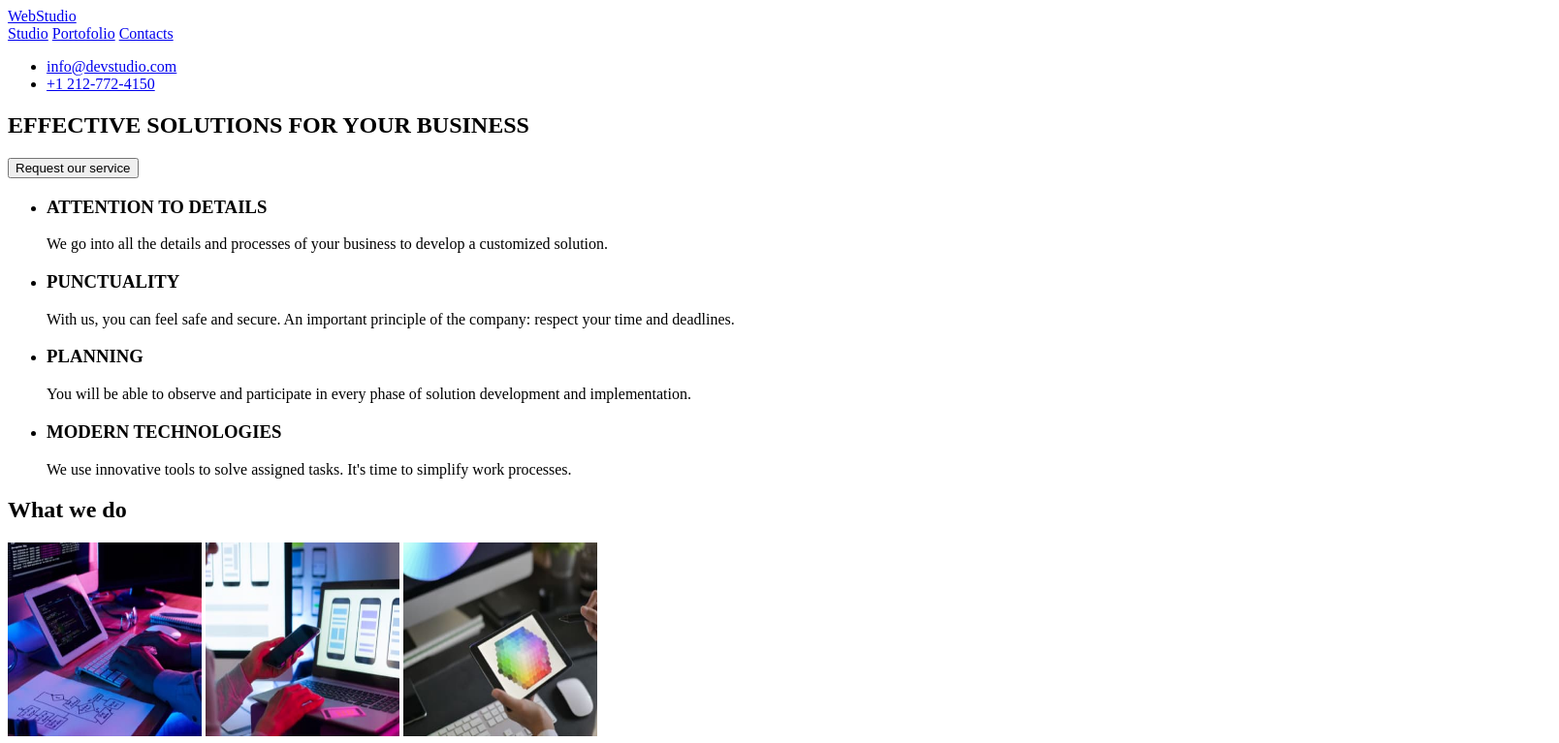
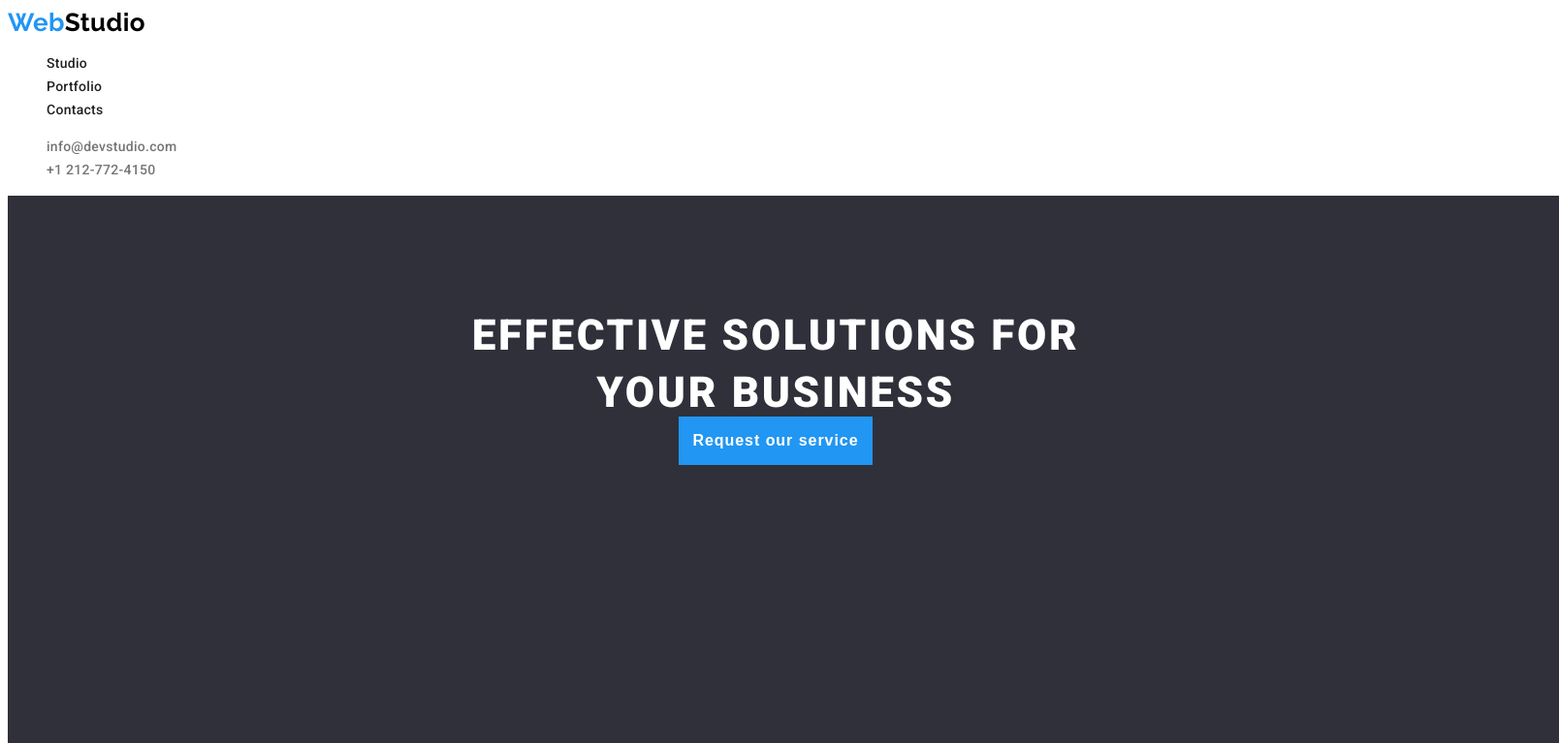
Before and after one commit to BobliHH/goit-markup-hw-02, a plain HTML site: page index.html in a window 1280 px wide. Shown: the top 767 px of the page at 97% size, 1608 px wide, since content can reach past the window. Drawn offline with Linux system fonts and the light colour scheme.

Commit message:
day 1 commit

```diff
--- /dev/null
+++ b/css/styles.css
@@ -0,0 +1,126 @@
+:root{
+    --highlight-color:#2196F3;
+    --white-color: #ffffff;
+    --dark-bg:#2F303A;
+    --subtitle-color:#212121;
+    --text-color:#757575;
+    --text-on-dark-bg:rgba(255, 255, 255, 0.6);
+
+}
+
+body{
+    font-family: 'Roboto', sans-serif;
+    font-weight: 400px;
+    font-size: 14px;
+    line-height: 1.71;
+    letter-spacing: 0.03em;
+}
+
+.unstiled-list{
+    list-style-type: none;
+}
+
+.link{
+    text-decoration: none;
+}
+
+.dark-section{
+    background-color: var(--dark-bg);
+}
+
+/* Header styling */
+
+.page-header{
+    background-color: var(--white-color);
+}
+
+.logo{
+    font-family: 'Raleway';
+    color: black;
+    font-weight:700;
+    font-size: 26px;
+    line-height: 1.19;
+
+}
+
+.logo-web{
+    color: var(--highlight-color);
+}
+
+.main-nav-link{
+    color: var(--subtitle-color);
+    font-weight:500;
+    line-height: 1.14;
+    letter-spacing: 0.02em;
+}
+
+.main-nav-link:hover,
+.main-nav-link:active,
+.main-nav-link:focus{
+    color: var(--highlight-color);
+}
+
+.contact-nav-link{
+    color:var(--text-color);
+    font-weight:500;
+    line-height: 1.14;
+    letter-spacing: 0.02em;
+}
+
+.contact-nav-link:hover,
+.contact-nav-link:active,
+.contact-nav-link:focus{
+    color: var(--highlight-color);
+}
+
+.hero-section {
+    background-color: var(--dark-bg);
+    width: 1600px;
+    height: 600px;
+    left: 0px;
+    top: 80px;
+}
+
+.hero-title{
+    color:var(--white-color);
+    font-weight: 900;
+    font-size: 44px;
+    line-height: 1.36;
+    text-align: center;
+    letter-spacing: 0.06em;
+    text-transform: uppercase;
+    position: absolute;
+    width: 696px;
+    height: 120px;
+    left: 452px;
+    top: 280px;
+}
+
+.request-button{
+    color:var(--white-color);
+    background-color: var(--highlight-color);
+    border: 1px solid var(--highlight-color);
+    cursor: pointer;
+    font-weight:700;
+    font-size: 16px;
+    line-height: 1.87;
+    letter-spacing: 0.06em;
+    position: absolute;
+    width: 200px;
+    height: 50px;
+    left: 700px;
+    top: 430px;
+}
+/* Sections syling */
+
+.skills-subtitle{
+    color: var(--subtitle-color);
+    font-weight: 700;
+    font-size: 14px;
+    line-height: 1.14;
+    text-transform: uppercase
+}
+
+.skills-text{
+    color: var(--text-color);
+}
--- a/index.html
+++ b/index.html
@@ -1,47 +1,53 @@
 <!DOCTYPE html>
 <html lang="en">
 <head>
+  <link rel="stylesheet" href="css/styles.css">
+  <link rel="preconnect" href="https://fonts.googleapis.com">
+  <link rel="preconnect" href="https://fonts.gstatic.com" crossorigin>
+  <link href="https://fonts.googleapis.com/css2?family=Raleway:wght@700&family=Roboto:wght@400;500;700;900&display=swap" rel="stylesheet">
   <meta charset="UTF-8" />
   <meta http-equiv="X-UA-Compatible" content="IE=edge" />
   <meta name="viewport" content="width=device-width, initial-scale=1.0" />
   <title>Studio</title>
 </head>
 <body>
-    <header>
-      <a href="barbershop.html">WebStudio</a>
+  <header class="page-header">
+    <a class="logo link" href="/"><span class="logo-web">Web</span>Studio</a>
     <nav>
-        <a href="studio.html">Studio</a>
-        <a href="portofolio.html">Portofolio</a>
-        <a href="contacts.html">Contacts</a>
+      <ul class="unstiled-list">
+        <li><a class="main-nav-link link" href="studio.html">Studio</a></li>
+        <li><a class="main-nav-link link" href="portfolio.html">Portfolio</a></li>
+        <li><a class="main-nav-link link" href="contacts.html">Contacts</a></li>
+      </ul>
     </nav>
-      <ul>
-        <li><a href="mailto:info@devstudio.com">info@devstudio.com</a></li>
-        <li><a href="tel:+12127724150">+1 212-772-4150</a></li>
+    <ul class="unstiled-list">
+      <li><a class="contact-nav-link link" href="mailto:info@devstudio.com">info@devstudio.com</a></li>
+      <li><a class="contact-nav-link link" href="tel:+12127724150">+1 212-772-4150</a></li>
     </ul>
   </header>
   <main>
-      <section>
-        <h1>EFFECTIVE SOLUTIONS FOR YOUR BUSINESS</h1>
-        <button>Request our service</button>
+    <section class="hero-section">
+      <h1 class="hero-title">EFFECTIVE SOLUTIONS FOR YOUR BUSINESS</h1>
+      <button class="request-button" type="button">Request our service</button>
     </section>
-      <section>
+    <section class="skills-section">
       <h2 hidden>Skills</h2>
-          <ul>
+      <ul class="unstiled-list">
         <li>
-              <h3>ATTENTION TO DETAILS</h3>
-              <p>We go into all the details and processes of your business to develop a customized solution.</p>
+          <h3 class="skills-subtitle">ATTENTION TO DETAILS</h3>
+          <p class="skills-text">We go into all the details and processes of your business to develop a customized solution.</p>
         </li>
         <li>
-              <h3>PUNCTUALITY</h3>
-              <p>With us, you can feel safe and secure. An important principle of the company: respect your time and deadlines.</p>
+          <h3 class="skills-subtitle">PUNCTUALITY</h3>
+          <p class="skills-text">With us, you can feel safe and secure. An important principle of the company: respect your time and deadlines.</p>
         </li>
         <li>
-              <h3>PLANNING</h3>
-              <p>You will be able to observe and participate in every phase of solution development and implementation.</p>
+          <h3 class="skills-subtitle">PLANNING</h3>
+          <p class="skills-text">You will be able to observe and participate in every phase of solution development and implementation.</p>
         </li>
         <li>
-              <h3>MODERN TECHNOLOGIES</h3>
-              <p>We use innovative tools to solve assigned tasks. It's time to simplify work processes.</p>
+          <h3 class="skills-subtitle">MODERN TECHNOLOGIES</h3>
+          <p class="skills-text">We use innovative tools to solve assigned tasks. It's time to simplify work processes.</p>
         </li>
       </ul>
     </section>
@@ -51,9 +57,9 @@
       <img src="./images/box02.jpg" alt="img of aplicatins" width="200" height="200">
       <img src="./images/box03.jpg" alt="img of design" width="200" height="200">
     </section>
-        <div class="Our Team">
+    <section class="Our Team">
       <h2>Our Team</h2>
-          <ul>
+      <ul class="unstiled-list">
         <li>
           <img src="./images/img00.jpg" alt="img of Christopher Walker" width="200" height="200">
           <h3>Christopher Walker</h3>
@@ -75,15 +81,15 @@
           <p>UI Designer</p>
         </li>
       </ul>
-        </div>
+    </section>
   </main>
   <footer>
-      <a href="barbershop.html">WebStudio</a>
+    <a class="link" href="barbershop.html">WebStudio</a>
     <address>
-          <ul>
-              <li><a href="https://goo.gl/maps/DniWtwHs73xf8WCf6" rel="noopener noreferrer nofollow" target="_blank">695 Park Ave, NY 10065, USA</a></li>
-              <li><a href="tel:+12127724150">+1 212-772-4150</a></li>
-              <li><a href="mailto:info@devstudio.com">info@devstudio.com</a></li>
+      <ul class="unstiled-list">
+        <li><a class="link" href="https://goo.gl/maps/DniWtwHs73xf8WCf6" rel="noopener noreferrer nofollow" target="_blank">695 Park Ave, NY 10065, USA</a></li>
+        <li><a class="link" href="tel:+12127724150">+1 212-772-4150</a></li>
+        <li><a class="link" href="mailto:info@devstudio.com">info@devstudio.com</a></li>
       </ul>
     </address>
   </footer>
```
Lines whose indentation alone changed are shown as unchanged.
